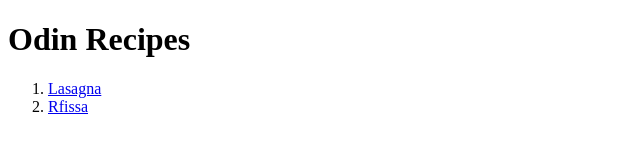
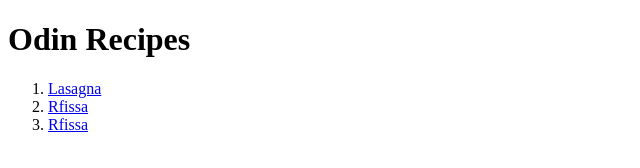
Before and after one commit to Yisthepath/odin-recipes, a plain HTML site: page index.html in a window 1280 px wide. Shown: the full height of the page, 0-640 px from the left. Drawn offline with Linux system fonts and the light colour scheme.

Commit message:
Link fajitas.html to index.html

```diff
--- a/index.html
+++ b/index.html
@@ -11,6 +11,7 @@
     <ol>
         <li><a href="./recipes/lasagna.html">Lasagna</a></li>
         <li><a href="./recipes/rfissa.html">Rfissa</a></li>
+        <li><a href="./recipes/fajitas.html">Rfissa</a></li>
     </ol>
 
 </body>
```
